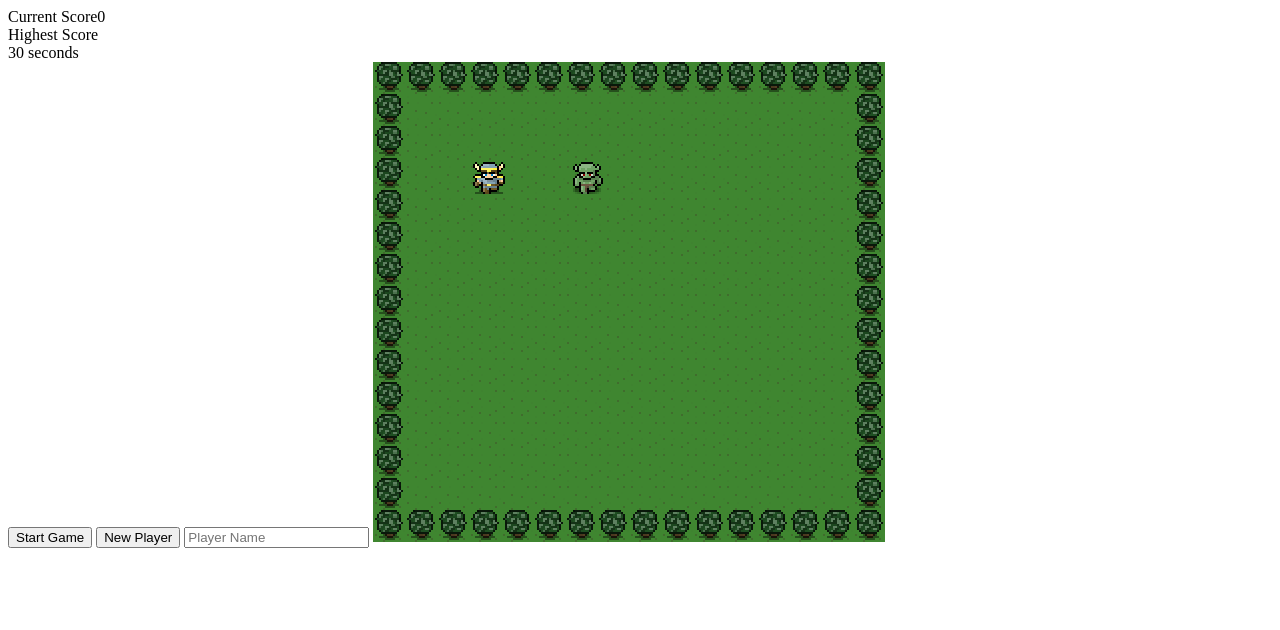
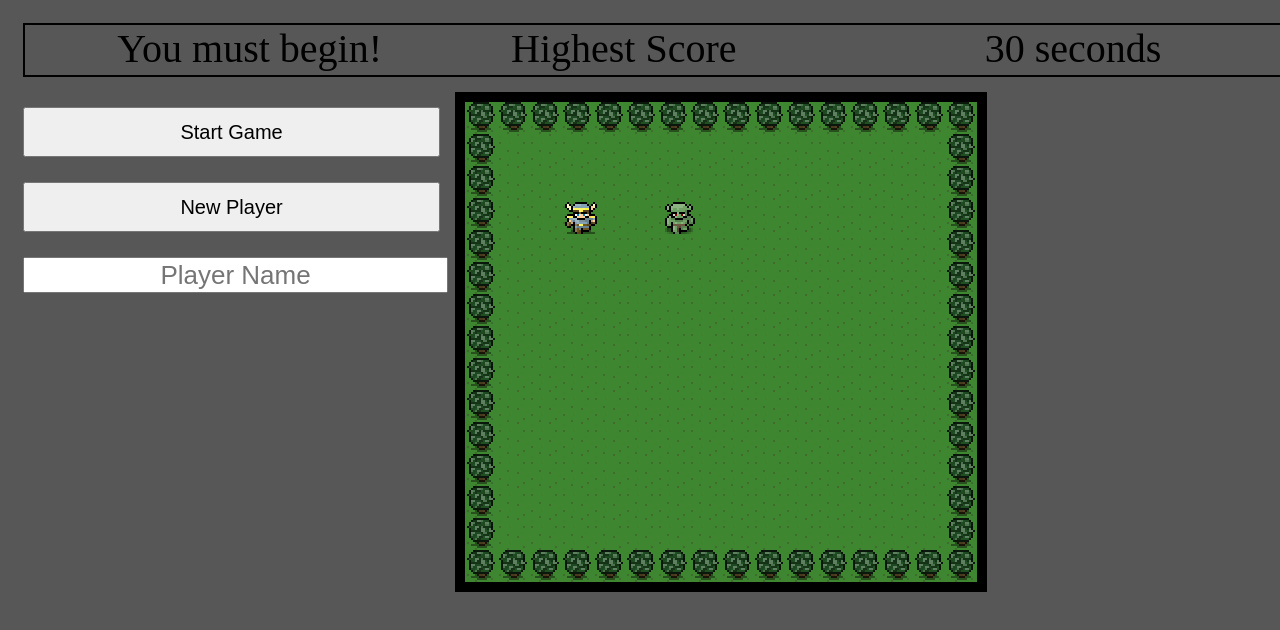
Before and after one commit to CaseyTM/CanvasPractice, a plain HTML site: page index.html in a window 1280 px wide. Drawn offline with Linux system fonts and the light colour scheme.

Commit message:
added css, working on monster movement

```diff
--- a/index.html
+++ b/index.html
@@ -1,28 +1,37 @@
 <!DOCTYPE html>
 <html>
 <head>
+
+<link rel = "stylesheet" type = "text/css" href = "styles.css">
 	<title>Canvas Game!</title>
 </head>
 <body>
 
+
 	<!-- CREATES A CANVAS AS AN HTML ELEMENT, EASIER TO MANIPULATE -->
-	<canvas id="game"></canvas>
+	<div id="gamebox"><canvas id="game"></canvas></div>
 
+	<div class="player-info">
 
+		<div id="score"><span id="score-value">You must begin!</span></div>
 
-	<div id="score">Current Score<span id="score-value">0</span></div>
+		<div id="high-score">Highest Score<span id="high-score-value"> </span></div>
 
-	<div id="high-score">Highest Score<span id="high-score-value"> </span></div>
+		<div id="timer"> 30 seconds</div>
 
-	<div id="timer"> 30 seconds</div>
+	</div>
 
 	<!-- BUTTONS CONTAINING FUNCTIONS TO START AND CREATE NEW PLAYER -->
+
+<div class="player-input">
 
 	<button onclick="startGame()">Start Game</button>
 
 	<button onclick="newPlayer()">New Player</button>
 
 	<input id="player-name" type="text" placeholder="Player Name">
+
+</div>
 
 <script type="text/javascript">
 
@@ -69,6 +78,7 @@
 	var backgroundImage = new Image();
 	backgroundImage.src ="background.png"
 
+	var monsterSpeedModifier = 1
 	var speedmodifier = 1;
 	var gameOn = false;
 
@@ -107,7 +117,7 @@ function startGame(){
 function updateTimer(){
 	var newNow = Date.now();
 	// SUBTRACT THE GAME END TIME FROM THE CURRENT TIME
-	var timeDifference = (gameEnd - newNow) / 1000;
+	var timeDifference = Math.floor((gameEnd - newNow) / 1000);
 	if(timeDifference < 0){
 		clearInterval(timerInterval);
 		gameOn = false;
@@ -153,7 +163,7 @@ function updateTimer(){
 			&& (monsterLocation.x <= heroLocation.x +32)
 			&& (monsterLocation.y <= heroLocation.y +32)
 			){
-
+		// THIS CODE ITERATES EACH TIME THE OBJECTS COLLIDE
 				++monstersCaught;
 				document.getElementById('score-value').innerHTML = "Your score is" + monstersCaught;
 				respawn();
@@ -180,6 +190,33 @@ function respawn(){
 	monsterLocation.x = randLoc1;
 	monsterLocation.y = randLoc2;
 }
+	// BASIC AI FOR MONSTER MOVEMENT
+		function monsterUpdate(){
+            if(
+                (monsterLocation.newX <= monsterLocation.x + 31)
+                && (monsterLocation.newY <= monsterLocation.y + 31)
+                && (monsterLocation.x <= monsterLocation.newX + 31)
+                && (monsterLocation.y <= monsterLocation.newY + 31)
+            ){
+                monsterLocation.newX = Math.ceil(Math.random() * 450);
+                monsterLocation.newY = Math.ceil(Math.random() * 400);
+
+            }
+
+            if(monsterLocation.x > monsterLocation.newX){
+                monsterLocation.x -= 1 * monsterSpeedModifier;
+            }
+            if(monsterLocation.x < monsterLocation.newX){
+                monsterLocation.x += 1 * monsterSpeedModifier;
+            }
+            if(monsterLocation.y > monsterLocation.newY){
+                monsterLocation.y -= 1 * monsterSpeedModifier;
+            }
+            if(monsterLocation.y < monsterLocation.newY){
+                monsterLocation.y += 1 * monsterSpeedModifier;
+            }
+
+        }
 
 	// MUST MAKE AN ARRAY TO HOLD CURRENTLY PRESSED KEYS, ALLOWS FOR DIAG MOVEMENT
 
@@ -201,12 +238,13 @@ function respawn(){
 
 	function draw(){
 		if(gameOn){
-		update()
+		update();
+		monsterUpdate();
 	}
 		context.drawImage(backgroundImage, 0,0);
 		context.drawImage(hero, heroLocation.x,heroLocation.y)
 		context.drawImage(monster, monsterLocation.x,monsterLocation.y)
-		requestAnimationFrame(draw)
+				requestAnimationFrame(draw)
 	}
 
 	draw();
--- /dev/null
+++ b/styles.css
@@ -0,0 +1,83 @@
+body{
+	background-color: #575757;
+
+}
+button{
+	width: 100%;
+	height: 50px;
+	margin-bottom: 25px;
+	font-size: 20px;
+}
+
+
+
+
+
+.player-info{
+	max-width: 100%;
+	height: 50px;
+	width: 100%;
+	border: 2px solid black;
+	float: left;
+	margin: 15px;
+
+}
+
+.player-input{
+	max-width: 33%;
+	height: 50px;
+	width: 100%;
+	float: left;
+	margin: 15px;
+}
+
+
+
+#score{
+	float: left;
+	margin-left: 20px;
+	margin-right: 20px;
+	width: 30%;
+	text-align: center;
+}
+
+#high-score{
+	float: left;
+	margin-left: 20px;
+	margin-right: 20px;
+	width: 30%;
+	text-align: center;
+	font-size: 40px;
+}
+
+#timer{
+	font-size: 40px;
+	text-align: center;
+	float: left;
+	margin-left: 20px;
+	margin-right: 20px;
+	width: 30%;
+}
+#game{
+	border: 10px solid black;
+	max-width: 100%;
+	margin: auto;
+}
+
+#player-name{
+	width: 100%;
+	height: 30px;
+	font-size: 26px;
+	text-align: center;
+
+}
+#score-value{
+	padding-left: 30px;
+	font-size: 40px;
+	text-align: center;
+
+}
+#high-score-value{
+	padding-left: 60px;
+
+}
```
